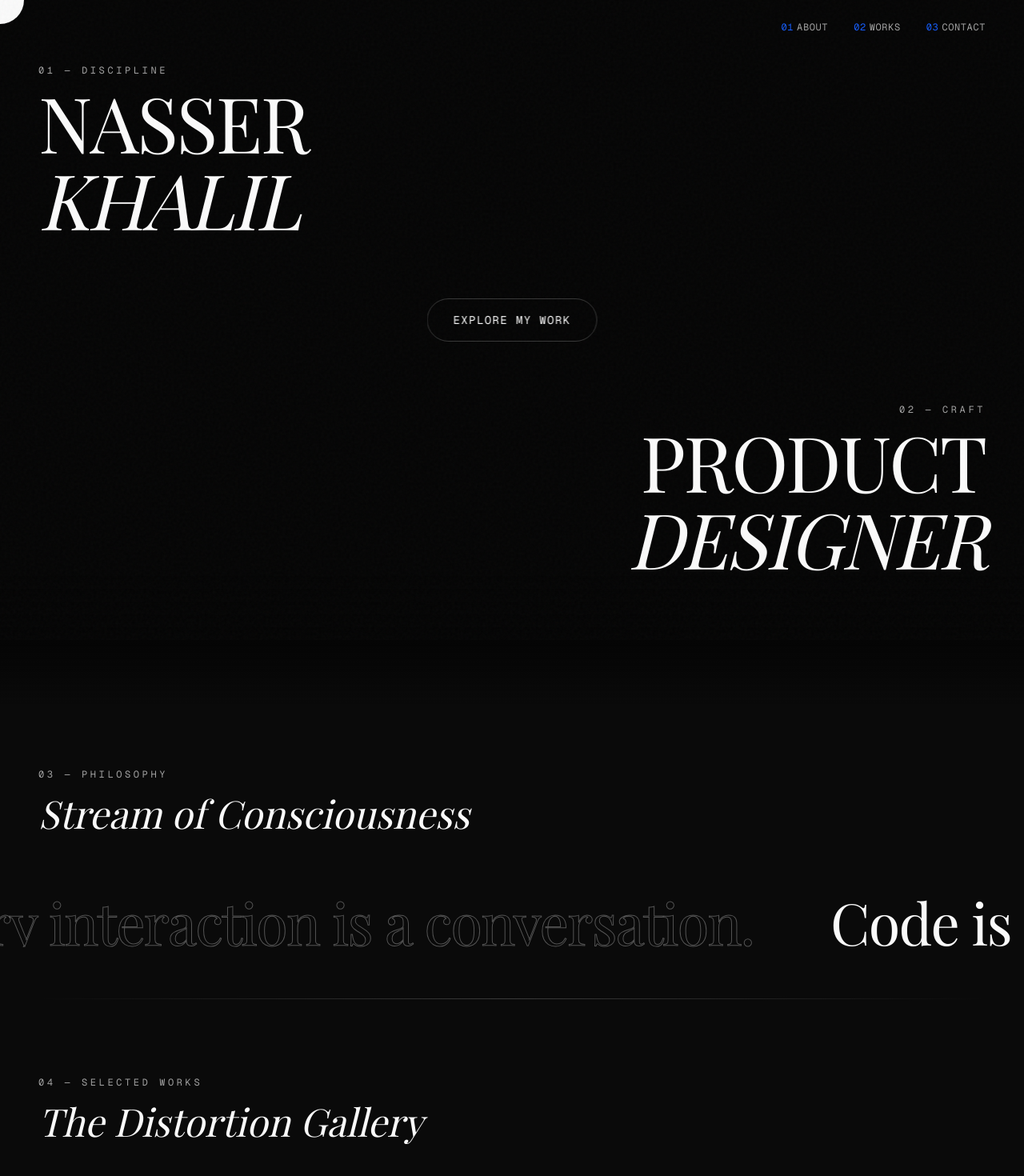
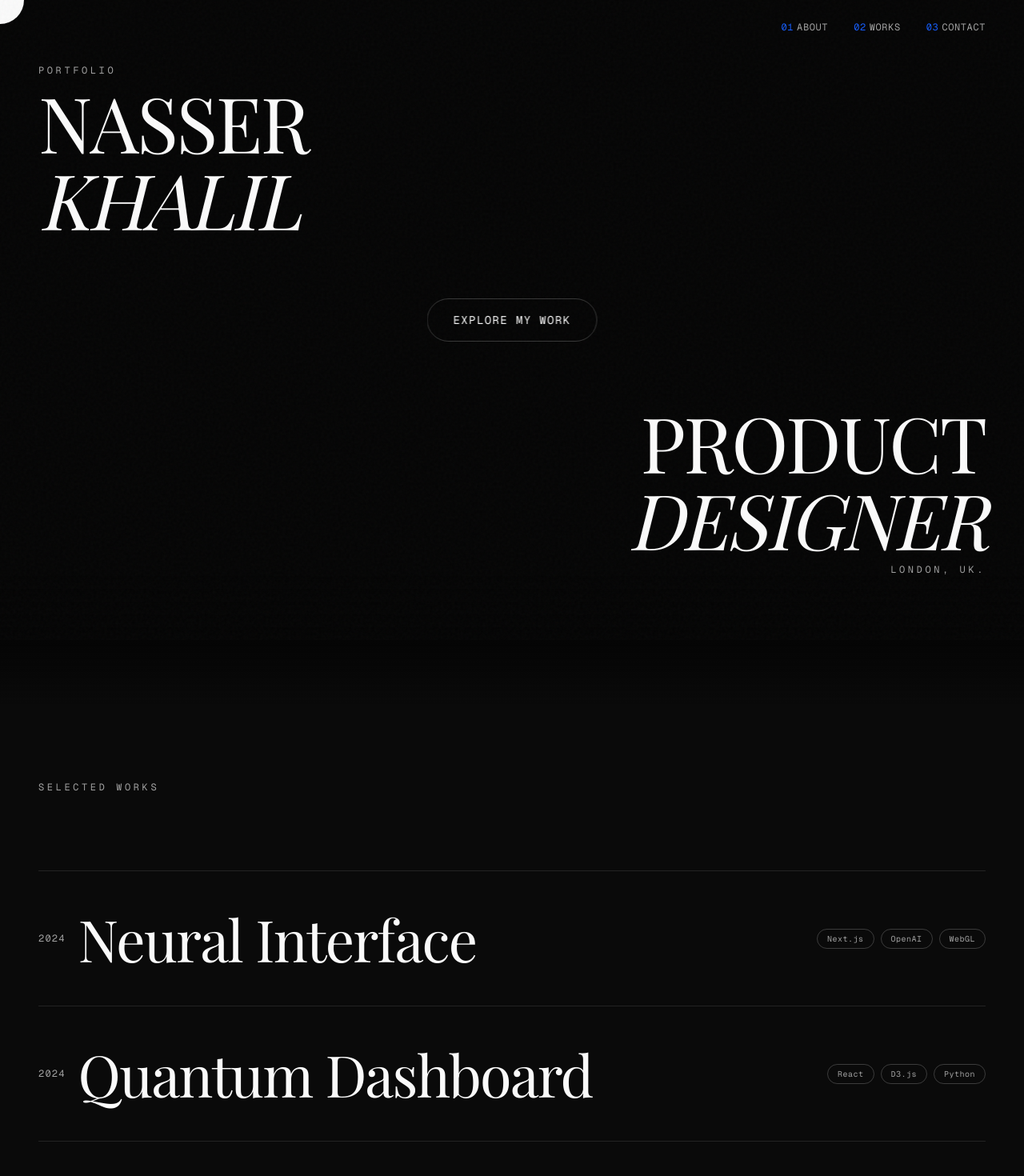
Before and after one commit to NasserKK/product-designer-portfolio, a Next.js app: page / in a window 1280 px wide. Shown: the top 1470 px of the page at 80% size. Built offline with nearby package versions, Linux system fonts and the light colour scheme; a web font is replaced by a local one.

Commit message:
feat: update hero section and works title, disable about section

```diff
--- a/app/page.tsx
+++ b/app/page.tsx
@@ -16,7 +16,7 @@ export default function Home() {
       <main>
         <Hero />
         <SectionBlend />
-        <About />
+        {/* <About /> */}
         <Works />
         <TechMarquee />
         <Footer />
--- a/components/hero.tsx
+++ b/components/hero.tsx
@@ -29,7 +29,7 @@ export function Hero() {
           animate={{ opacity: 1, y: 0 }}
           transition={{ duration: 1, delay: 0.2, ease: [0.25, 0.46, 0.45, 0.94] }}
         >
-          <p className="font-mono text-xs tracking-[0.3em] text-muted-foreground mb-2">01 — DISCIPLINE</p>
+          <p className="font-mono text-xs tracking-[0.3em] text-muted-foreground mb-2">PORTFOLIO</p>
           <h2 className="font-sans text-7xl md:text-7xl lg:text-8xl font-light tracking-tight text-balance">
             NASSER
             <br />
@@ -63,12 +63,12 @@ export function Hero() {
           transition={{ duration: 1, delay: 0.4, ease: [0.25, 0.46, 0.45, 0.94] }}
           className="self-end text-right"
         >
-          <p className="font-mono text-xs tracking-[0.3em] text-muted-foreground mb-2">02 — CRAFT</p>
           <h2 className="font-sans text-7xl md:text-7xl lg:text-8xl font-light tracking-tight text-balance">
             PRODUCT
             <br />
             <span className="italic">DESIGNER</span>
           </h2>
+          <p className="font-mono text-xs tracking-[0.3em] text-muted-foreground mt-2">LONDON, UK.</p>
         </motion.div>
       </motion.div>
 
--- a/components/works.tsx
+++ b/components/works.tsx
@@ -60,8 +60,7 @@ export function Works() {
         transition={{ duration: 0.8 }}
         className="mb-24"
       >
-        <p className="font-mono text-xs tracking-[0.3em] text-muted-foreground mb-4">04 — SELECTED WORKS</p>
-        <h2 className="font-sans text-3xl md:text-5xl font-light italic">The Distortion Gallery</h2>
+        <p className="font-mono text-xs tracking-[0.3em] text-muted-foreground mb-4">SELECTED WORKS</p>
       </motion.div>
 
       {/* Projects List */}
```
